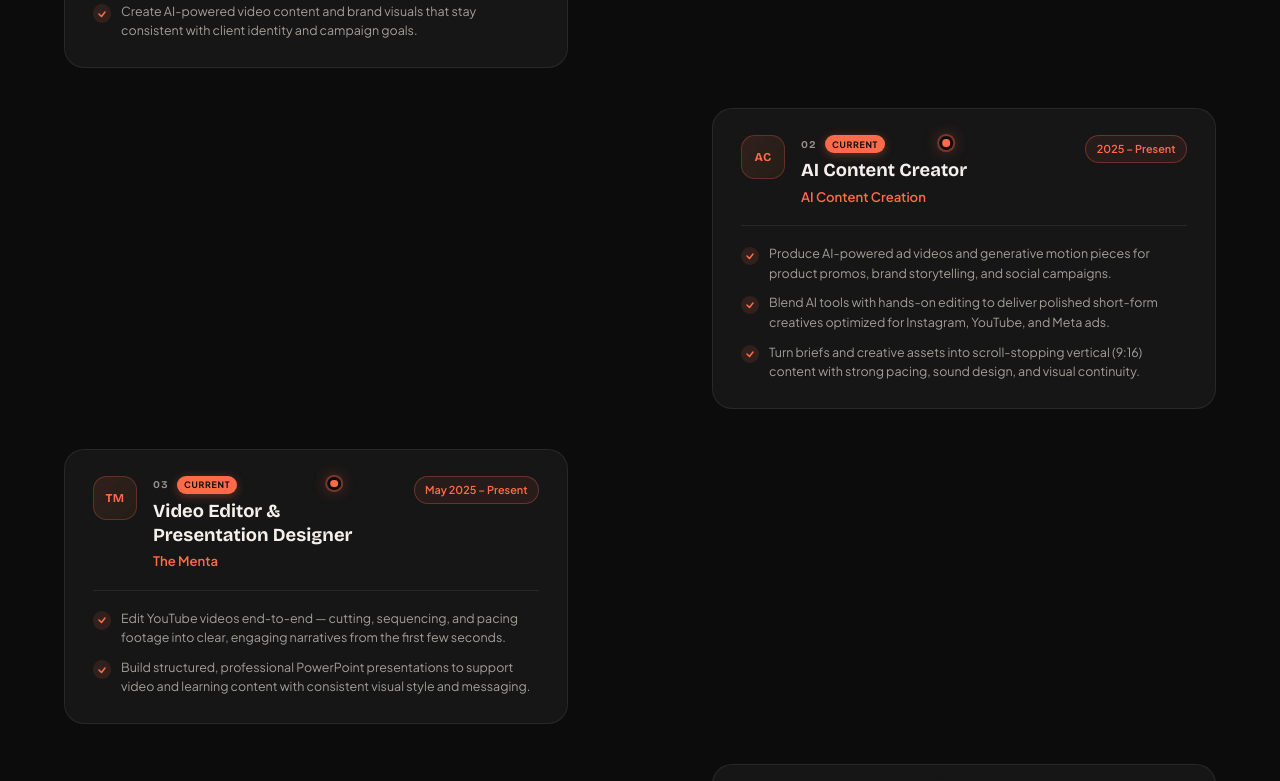
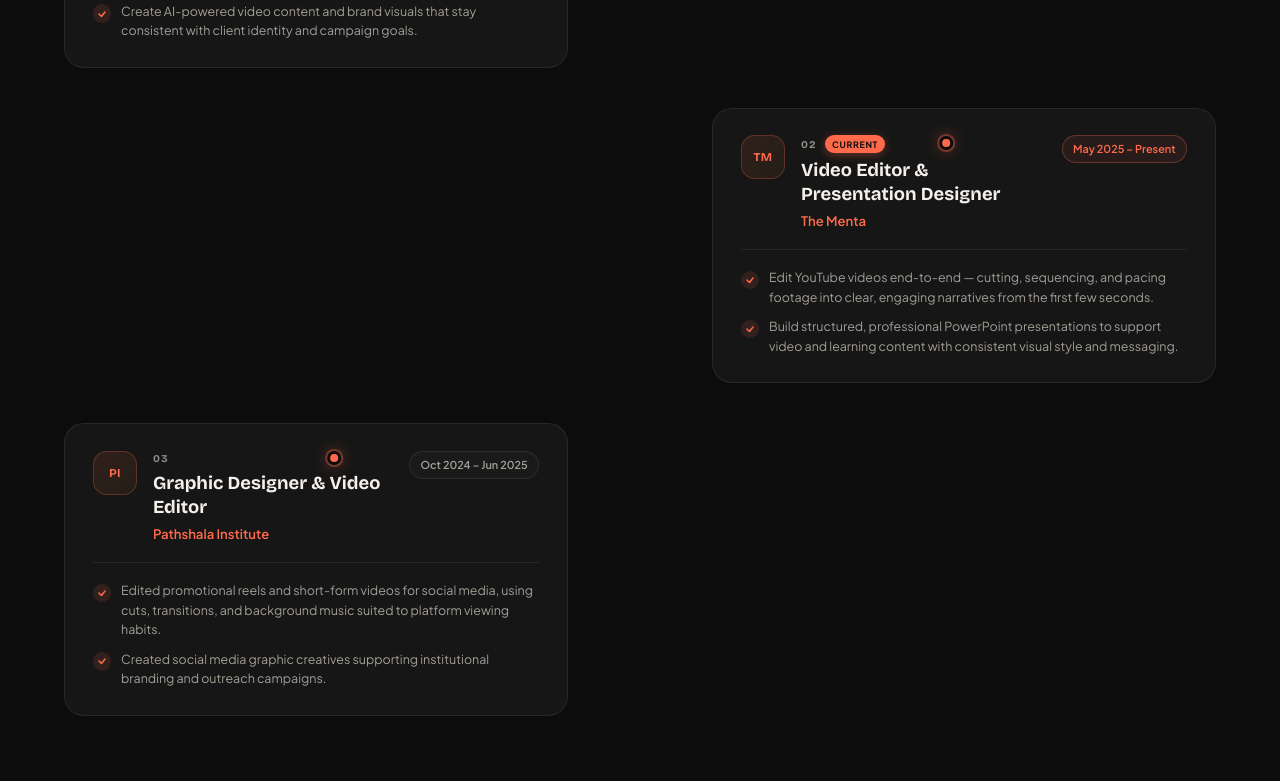
Before and after one commit to akansha-1202/akshat_portfolio, a Next.js app: page / in a window 1280 px wide. Shown: the part 3340-4121 px from the top of the page. Built offline with nearby package versions, Linux system fonts and the light colour scheme.

Commit message:
Comment out AI Content Creator role in experience section for future reference. This change maintains the structure while temporarily removing specific responsibilities to streamline the profile.

```diff
--- a/app/constants/index.js
+++ b/app/constants/index.js
@@ -243,16 +243,16 @@ export const experience = [
       "Create AI-powered video content and brand visuals that stay consistent with client identity and campaign goals.",
     ],
   },
-  {
-    company: "AI Content Creation",
-    role: "AI Content Creator",
-    period: "2025 – Present",
-    responsibilities: [
-      "Produce AI-powered ad videos and generative motion pieces for product promos, brand storytelling, and social campaigns.",
-      "Blend AI tools with hands-on editing to deliver polished short-form creatives optimized for Instagram, YouTube, and Meta ads.",
-      "Turn briefs and creative assets into scroll-stopping vertical (9:16) content with strong pacing, sound design, and visual continuity.",
-    ],
-  },
+  // {
+  //   company: "AI Content Creation",
+  //   role: "AI Content Creator",
+  //   period: "2025 – Present",
+  //   responsibilities: [
+  //     "Produce AI-powered ad videos and generative motion pieces for product promos, brand storytelling, and social campaigns.",
+  //     "Blend AI tools with hands-on editing to deliver polished short-form creatives optimized for Instagram, YouTube, and Meta ads.",
+  //     "Turn briefs and creative assets into scroll-stopping vertical (9:16) content with strong pacing, sound design, and visual continuity.",
+  //   ],
+  // },
   {
     company: "The Menta",
     role: "Video Editor & Presentation Designer",
```
